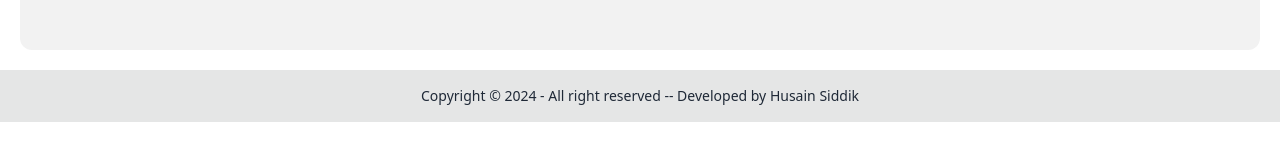
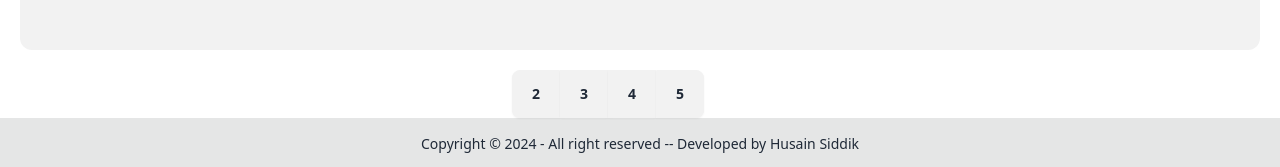
Before and after one commit to Husain-Siddik/movie_Apk, a Vue app: page / in a window 1280 px wide. Shown: the part 890-1057 px from the top of the page. Before the commit the page ends 1012 px from the top, so only its background shows below. Built offline with nearby package versions, Linux system fonts and the light colour scheme.

Commit message:
pagination added in the site

```diff
--- /dev/null
+++ b/src/components/pagenation.vue
@@ -0,0 +1,41 @@
+<script setup>
+import { useMovieStore } from '../stores/movie'
+import { useRoute } from 'vue-router'
+import { ref } from 'vue'
+const moviestore = useMovieStore()
+const route = useRoute()
+// function clicked(e) {
+//     console.log(e.terget.value)
+// }
+const countModel = ref()
+
+function buttonValue(e) {
+    const namber = e.target.value
+    // console.log(namber)
+    moviestore.movies1 = namber
+}
+function call() {
+    console.log("guydfuig");
+}
+
+</script>
+
+
+<template>
+
+    <div class="mx-auto w-1/5">
+        <div class="join " @click="moviestore.searchOnePageMovies()">
+            <router-link :to="{ name: 'movieNextPage' }">
+                <input class="join-item btn btn-square" type="button" name="options" :value="2" checked="checked"
+                    v-on:click="buttonValue($event)" />
+                <input class="join-item btn btn-square" type="radio" name="options" aria-label="3" :value="3"
+                    v-on:click="buttonValue($event)" />
+                <input class="join-item btn btn-square" type="radio" name="options" aria-label="4" :value="4"
+                    v-on:click="buttonValue($event)" />
+                <input class="join-item btn btn-square" type="radio" name="options" aria-label="5" :value="5"
+                    v-on:click="buttonValue($event)" />
+
+            </router-link>
+        </div>
+    </div>
+</template>
--- a/src/router/index.js
+++ b/src/router/index.js
@@ -1,6 +1,7 @@
 import { createRouter, createWebHistory } from 'vue-router'
 import HomeView from '../views/HomeView.vue'
 import MovieView from '../views/MovieView.vue'
+import movieNextPage from '../views/movieNextPage.vue'
 
 
 const router = createRouter({
@@ -16,7 +17,11 @@ const router = createRouter({
       name: 'movie-details',
       component: MovieView
     },
-
+    {
+      path: '/movie',
+      name: 'movieNextPage',
+      component: movieNextPage
+    },
   ]
 })
 
--- a/src/stores/movie.js
+++ b/src/stores/movie.js
@@ -8,6 +8,8 @@ export const useMovieStore = defineStore('Movie', {
     search: ref(null),
     movies: ref([]),
     singleMovie: null,
+    movies1: ref([]),
+    pageOneMovie: ref([])
 
   }),
 
@@ -33,6 +35,17 @@ export const useMovieStore = defineStore('Movie', {
 
     },
 
+    async searchOnePageMovies() {
+      // movies search with page namber
+      if (this.search != "" && this.search !== 'null') {
+        const { data } = await axios.get(`https://www.omdbapi.com/?i=tt3896198&apikey=87ec46ac&s=${this.search}&page=${this.movies1}`)
+
+        this.pageOneMovie = data.Search
+
+        console.log(this.pageOneMovie);
+      }
+
+    },
 
 
   },
--- a/src/views/HomeView.vue
+++ b/src/views/HomeView.vue
@@ -3,6 +3,7 @@ import { RouterLink } from 'vue-router'
 import { useMovieStore } from '../stores/movie'
 const movieStore = useMovieStore()
 import footerItem from '../components/footerItem.vue'
+import pagenation from '../components/pagenation.vue'
 </script>
 
 <template>
@@ -31,7 +32,7 @@ import footerItem from '../components/footerItem.vue'
               Provident cupiditate voluptatem et in. Quaerat fugiat ut assumenda excepturi exercitationem
               quasi. In deleniti eaque aut repudiandae et a id nisi.
             </p>
-            <button class="btn btn-primary">View Dtails</button>
+            <button class="btn btn-primary" @click="movieStore.searchOnePageMovies">View Dtails</button>
           </div>
         </div>
       </div>
@@ -72,6 +73,6 @@ import footerItem from '../components/footerItem.vue'
 
     </div>
   </div>
-
+  <pagenation />
   <footer-item />
 </template>
--- a/src/views/MovieView.vue
+++ b/src/views/MovieView.vue
@@ -11,7 +11,9 @@ onMounted(() => {
     MovieStore.getSingleMovies(route.params.id)
 })
 
-
+// function goHome() {
+//     router.push({ name: 'home', params: { username: 'erina' } })
+// }
 </script>
 
 <template>
@@ -32,11 +34,14 @@ onMounted(() => {
                 <p class="text-2xl pb-2"> Actors : {{ MovieStore.singleMovie?.Actors }}</p>
 
                 <div class="card-actions justify-end">
-
+                    <router-link to="/">
+                        <button class="btn btn-error "> Back</button>
+                    </router-link>
                 </div>
             </div>
         </div>
     </div>
 
 
+
 </template>
--- /dev/null
+++ b/src/views/movieNextPage.vue
@@ -0,0 +1,26 @@
+<script setup>
+import pagenation from '../components/pagenation.vue'
+import { useMovieStore } from '../stores/movie'
+const Naxtstore = useMovieStore()
+
+</script>
+
+<template>
+    <div class="container p-5 mx-auto w-2/3" v-for="nextMovie in Naxtstore.pageOneMovie" :key="nextMovie.imdbID">
+
+        <div class="card card-side bg-base-100 shadow-xl">
+            <figure>
+                <img :src="nextMovie.Poster" alt="Movie" />
+            </figure>
+            <div class="card-body">
+                <h2 class="card-title">{{ nextMovie.Title }}</h2>
+                <p>Click the button to watch on Jetflix app.</p>
+                <div class="card-actions justify-end">
+                    <button class="btn btn-primary">Watch</button>
+                </div>
+            </div>
+        </div>
+
+    </div>
+    <pagenation />
+</template>
```
